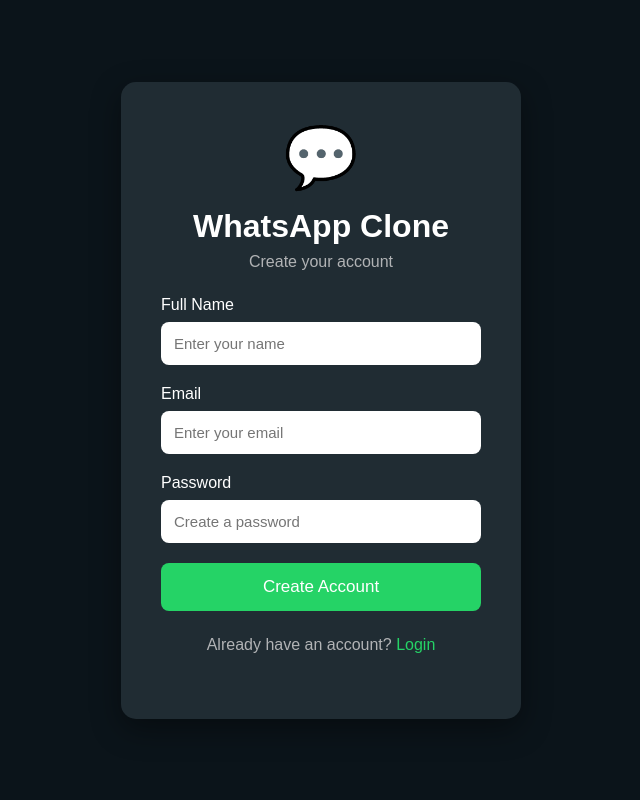
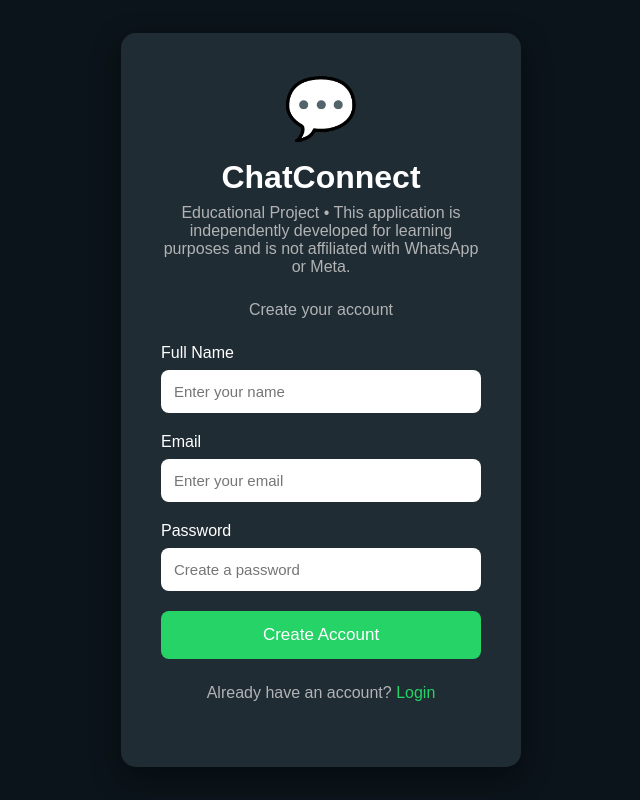
Before and after one commit to rushi2316/whatsapp-clone, a website: page client/signup.html in a window 1280 px wide. Shown: the whole page, without its empty margins (319-959 px from the left). Drawn offline with Linux system fonts and the light colour scheme.

Commit message:
Rebrand application to ChatConnect

```diff
--- a/client/css/login.css
+++ b/client/css/login.css
@@ -158,3 +158,10 @@
     text-decoration:underline;
 
 }
+.project-note {
+    font-size: 12px;
+    color: #9ca3af;
+    text-align: center;
+    margin: 8px 20px 16px;
+    line-height: 1.5;
+}
--- a/client/signup.html
+++ b/client/signup.html
@@ -5,7 +5,7 @@
     <meta charset="UTF-8">
     <meta name="viewport" content="width=device-width, initial-scale=1.0">
 
-    <title>WhatsApp Clone | Sign Up</title>
+    <title>ChatConnect | Sign Up</title>
 
     <link rel="stylesheet" href="css/signup.css">
 </head>
@@ -20,7 +20,11 @@
                 💬
             </div>
 
-            <h1>WhatsApp Clone</h1>
+            <h1>ChatConnect</h1>
+
+            <p class="project-note">
+    Educational Project • This application is independently developed for learning purposes and is not affiliated with WhatsApp or Meta.
+</p>
 
             <p>Create your account</p>
 
--- a/server/models/User.js
+++ b/server/models/User.js
@@ -25,7 +25,7 @@
 
     status: {
         type: String,
-        default: "Hey there! I am using WhatsApp Clone."
+        default: "Hey there! I am using ChatConnect."
     },
 
     isOnline: {
--- a/server/server.js
+++ b/server/server.js
@@ -32,7 +32,7 @@
 // ------------------------------
 
 app.get("/", (req, res) => {
-    res.send("🚀 WhatsApp Clone Backend is Running!");
+    res.send("🚀 ChatConnect Backend is Running!");
 });
 
 // ------------------------------
@@ -102,7 +102,7 @@
 
     socket.emit(
         "welcome",
-        "Welcome to WhatsApp Clone!"
+        "Welcome to ChatConnect!"
     );
 
     // ------------------------------
```
Also changed, not shown: client/index.html (+1 -1 lines), client/login.html (+5 -2 lines), README.md.
